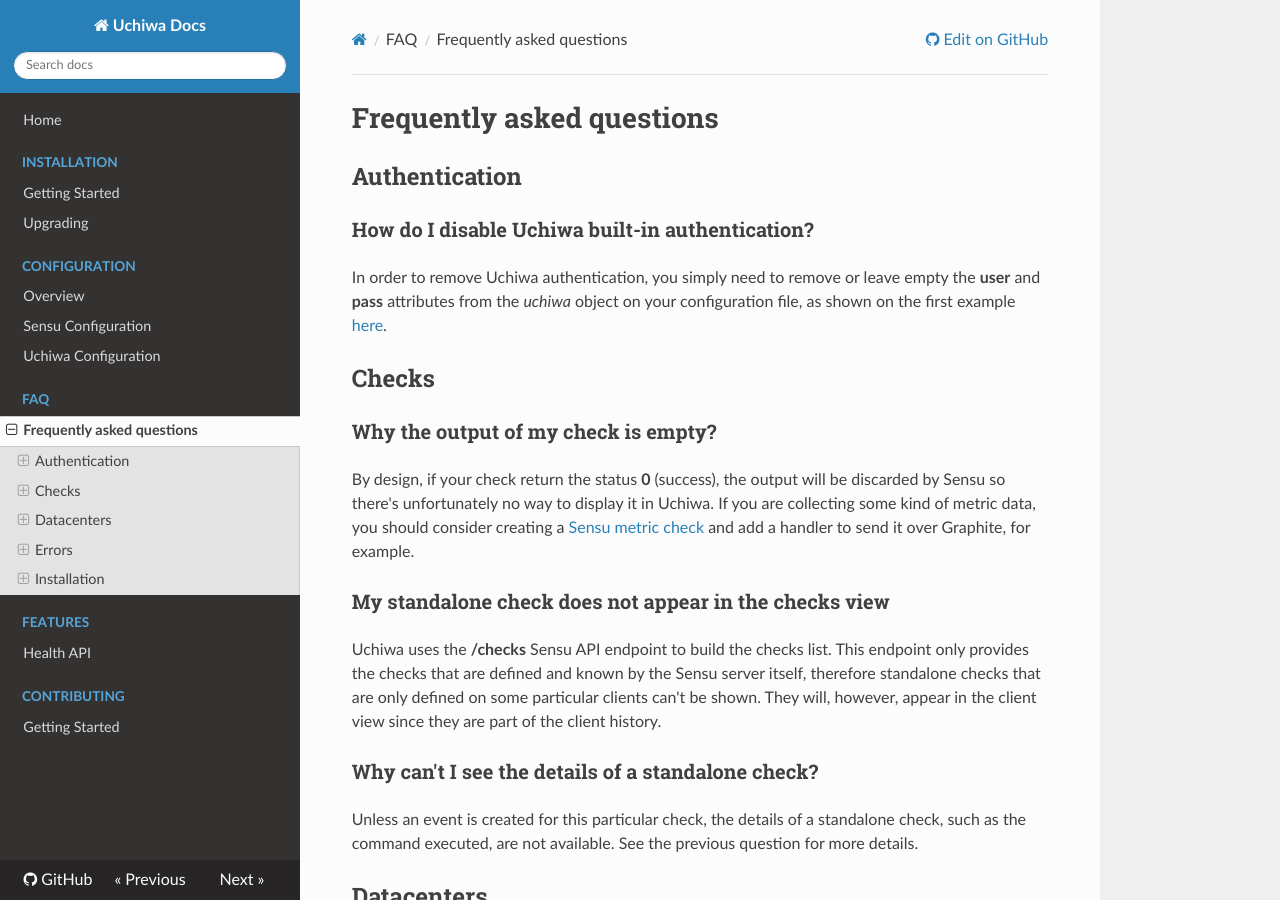
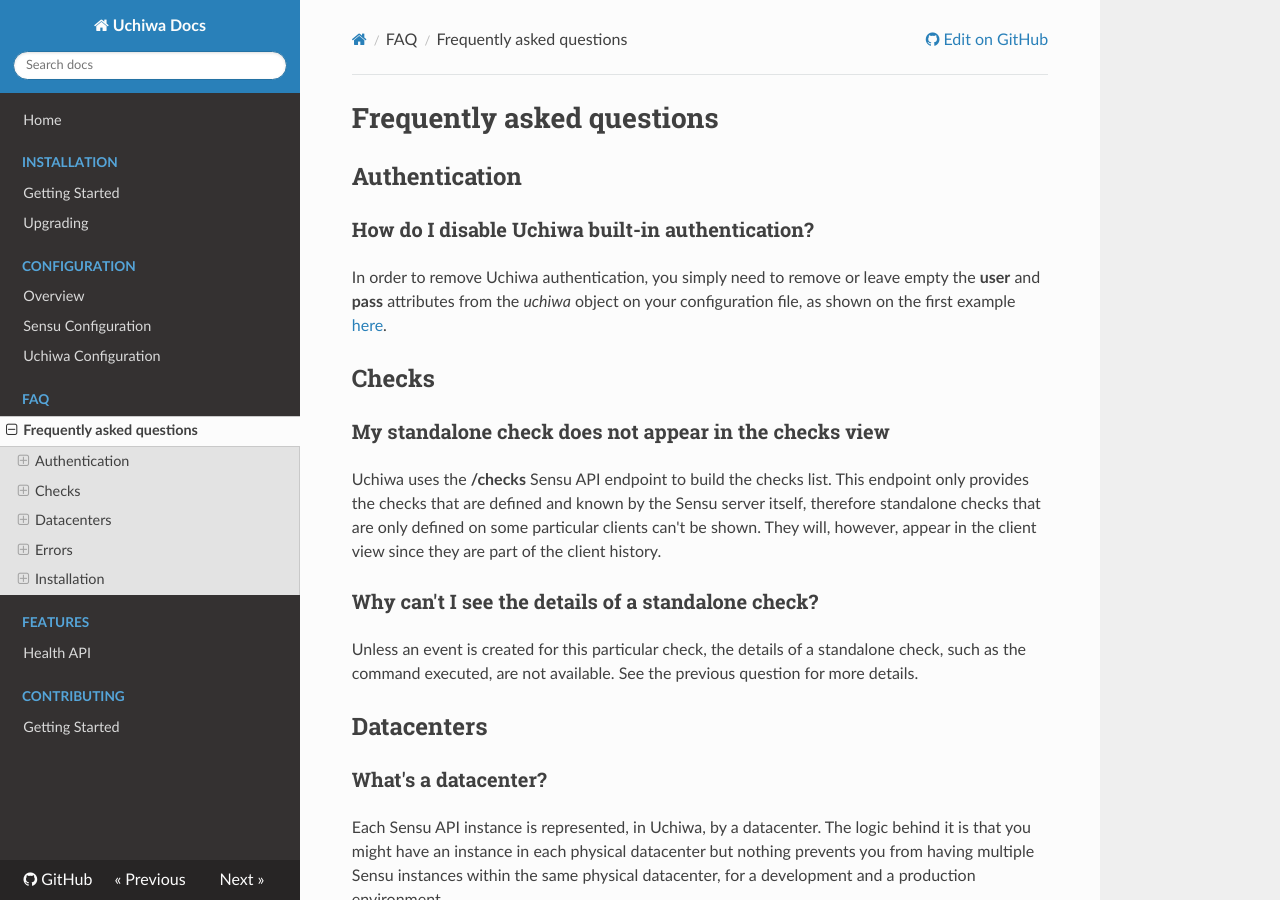
Before and after one commit to palourde/uchiwa-docs, an MkDocs documentation site: the page built from docs/faq/faq.md, in a window 1280 px wide and 900 px high. Built offline with MkDocs 1.6.1, drawn with Linux system fonts in a browser that asks for light colours; nearby versions of some CDN libraries; old or Windows-style settings are respelled for this version of MkDocs.

Commit message:
Checks returning OK will now display output

```diff
--- a/docs/faq/faq.md
+++ b/docs/faq/faq.md
@@ -6,9 +6,6 @@
 In order to remove Uchiwa authentication, you simply need to remove or leave empty the **user** and **pass** attributes from the *uchiwa* object on your configuration file, as shown on the first example [here](configuration/uchiwa/#base).
 
 ## Checks
-
-### Why the output of my check is empty?
-By design, if your check return the status **0** (success), the output will be discarded by Sensu so there's unfortunately no way to display it in Uchiwa. If you are collecting some kind of metric data, you should consider creating a [Sensu metric check](http://sensuapp.org/docs/latest/adding_a_metric) and add a handler to send it over Graphite, for example.
 
 ### My standalone check does not appear in the checks view
 Uchiwa uses the **/checks** Sensu API endpoint to build the checks list. This endpoint only provides the checks that are defined and known by the Sensu server itself, therefore standalone checks that are only defined on some particular clients can't be shown. They will, however, appear in the client view since they are part of the client history.
```
